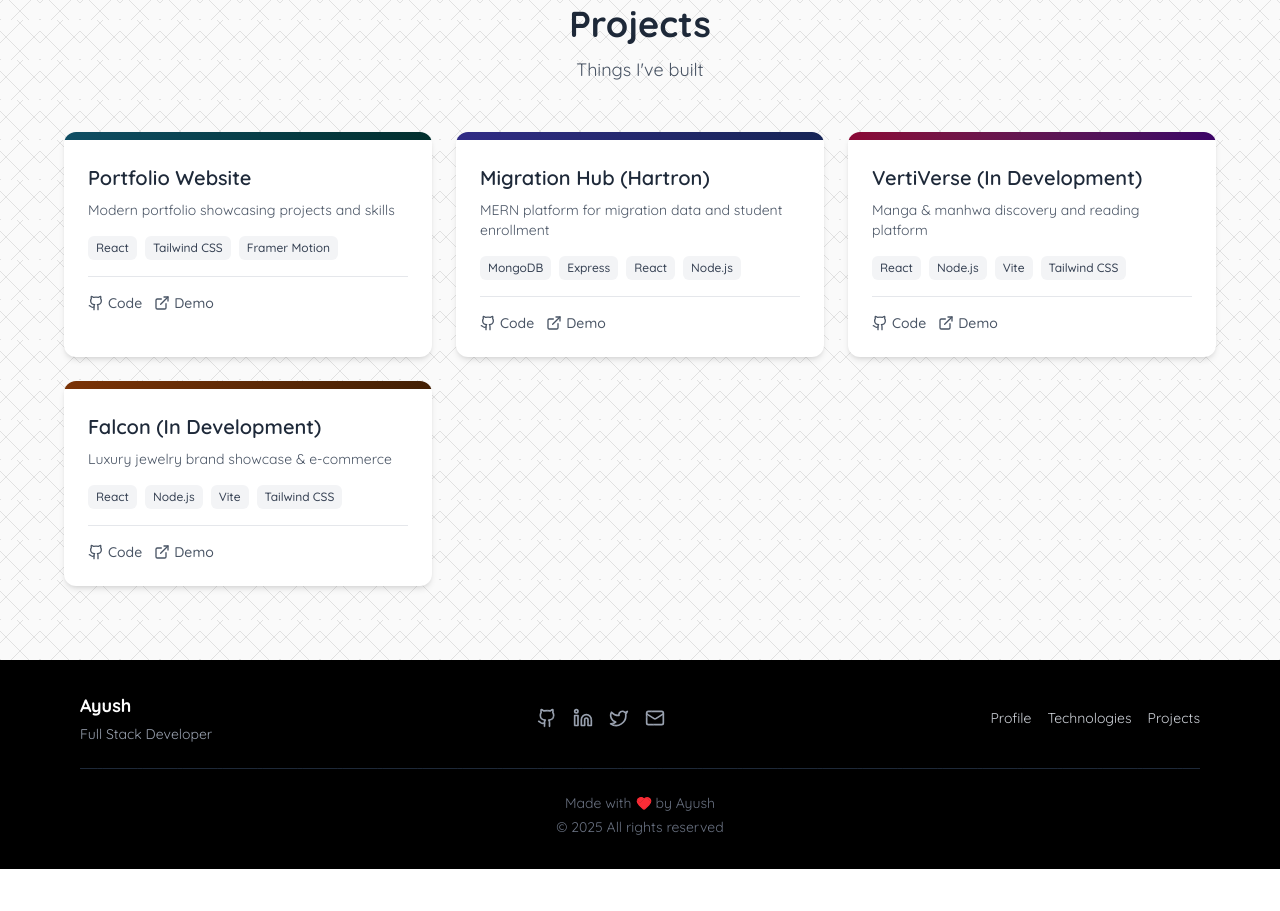
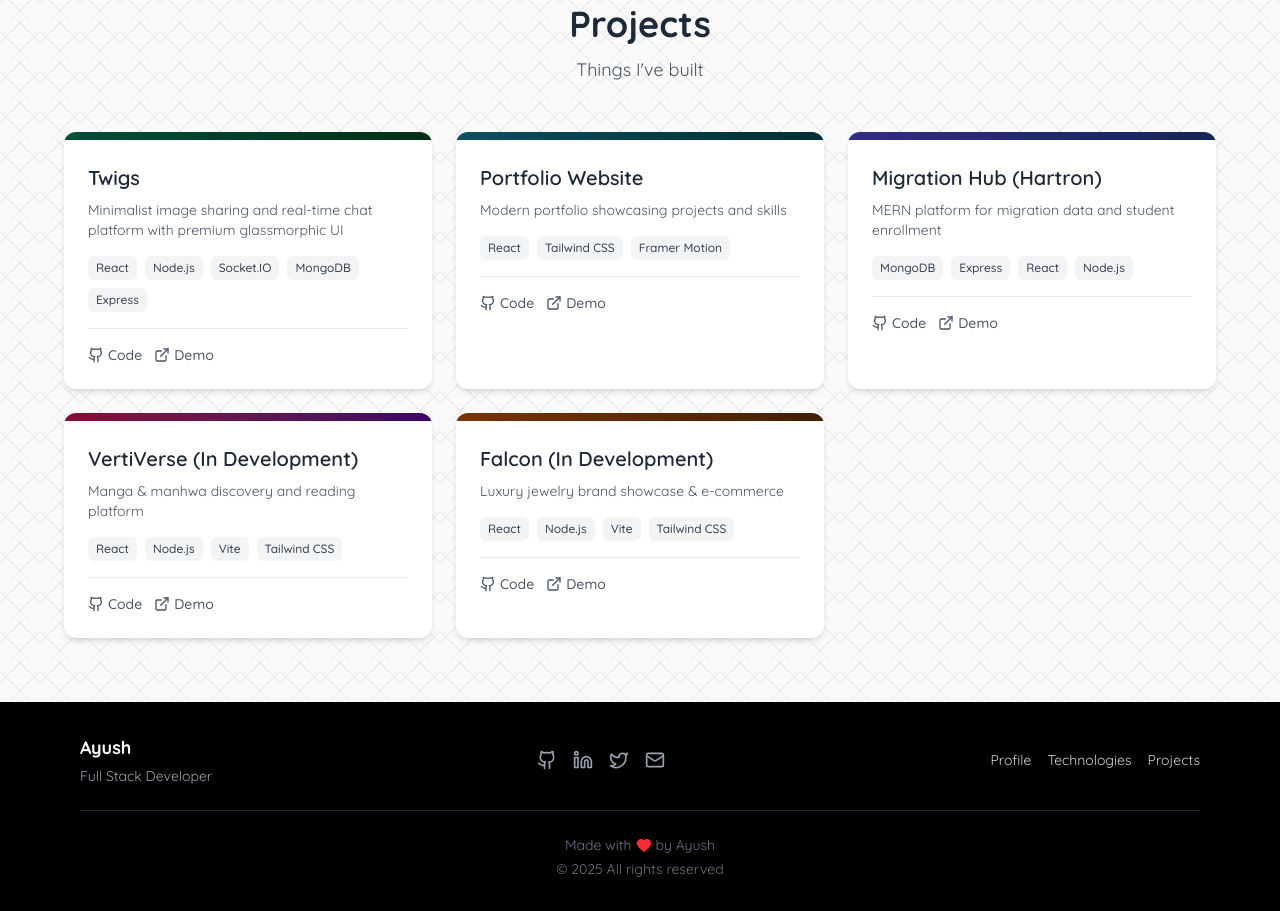
Before and after one commit to aayuxhchaudhary/Portfolio, a React (Vite) app: page / in a window 1280 px wide. Shown: the part 2780-3691 px from the top of the page. Before the commit the page ends 3649 px from the top, so only its background shows below. Built offline with nearby package versions, Linux system fonts and the light colour scheme.

Commit message:
Refactor code structure for improved readability and maintainability

```diff
--- a/index.html
+++ b/index.html
@@ -40,7 +40,7 @@
         "countryOfOrigin": "India"
       },
       "sameAs": [
-        "https://github.com/Ayushcenzo",
+        "https://github.com/aayuxhchaudhary",
         "https://twitter.com/aayushcenzo",
         "https://instagram.com/aayuxhchaudhary"
       ]
--- a/src/components/Home/Footnote.jsx
+++ b/src/components/Home/Footnote.jsx
@@ -5,7 +5,7 @@ export default function Footnote() {
   const currentYear = new Date().getFullYear();
 
   const socialLinks = [
-    { name: 'GitHub', icon: <Github className="w-5 h-5" />, link: 'https://github.com/Ayushcenzo' },
+    { name: 'GitHub', icon: <Github className="w-5 h-5" />, link: 'https://github.com/aayuxhchaudhary' },
     { name: 'LinkedIn', icon: <Linkedin className="w-5 h-5" />, link: 'https://www.linkedin.com/in/' },
     { name: 'Twitter', icon: <Twitter className="w-5 h-5" />, link: 'https://twitter.com/' },
     { name: 'Email', icon: <Mail className="w-5 h-5" />, link: 'mailto:your.email@example.com' },
--- a/src/components/Home/Projects.jsx
+++ b/src/components/Home/Projects.jsx
@@ -5,10 +5,18 @@ import { motion } from "framer-motion";
 export default function Projects() {
   const projects = [
     {
+      title: "Twigs",
+      description: "Minimalist image sharing and real-time chat platform with premium glassmorphic UI",
+      tech: ["React", "Node.js", "Socket.IO", "MongoDB", "Express"],
+      github: "https://github.com/aayuxhchaudhary/twigs_frontend",
+      demo: "https://twigs.ayushcenzo.tech",
+      color: "from-emerald-900 to-green-950",
+    },
+    {
       title: "Portfolio Website",
       description: "Modern portfolio showcasing projects and skills",
       tech: ["React", "Tailwind CSS", "Framer Motion"],
-    github: "https://github.com/Ayushcenzo",
+      github: "https://github.com/aayuxhchaudhary",
       demo: "https://www.ayushcenzo.tech",
       color: "from-cyan-900 to-teal-950",
     },
@@ -16,7 +24,7 @@ export default function Projects() {
       title: "Migration Hub (Hartron)",
       description: "MERN platform for migration data and student enrollment",
       tech: ["MongoDB", "Express", "React", "Node.js"],
-    github: "https://github.com/Ayushcenzo",
+      github: "https://github.com/aayuxhchaudhary",
       demo: "https://www.migrationhub.in",
       color: "from-indigo-900 to-blue-950",
     },
@@ -24,14 +32,14 @@ export default function Projects() {
       title: "VertiVerse (In Development)",
       description: "Manga & manhwa discovery and reading platform",
       tech: ["React", "Node.js", "Vite", "Tailwind CSS"],
-    github: "https://github.com/Ayushcenzo",
+      github: "https://github.com/aayuxhchaudhary",
       color: "from-rose-900 to-purple-950",
     },
     {
       title: "Falcon (In Development)",
       description: "Luxury jewelry brand showcase & e-commerce",
       tech: ["React", "Node.js", "Vite", "Tailwind CSS"],
-    github: "https://github.com/Ayushcenzo",
+      github: "https://github.com/aayuxhchaudhary",
       color: "from-amber-900 to-yellow-950",
     },
   ];
--- a/src/components/Navbar/Navbar.jsx
+++ b/src/components/Navbar/Navbar.jsx
@@ -7,7 +7,7 @@ export default function Navbar() {
   const [isMobileMenuOpen, setIsMobileMenuOpen] = useState(false);
 
   const Menu_icons = [
-    { name: 'GitHub', icon: <Github />, link: 'https://github.com/Ayushcenzo' },
+    { name: 'GitHub', icon: <Github />, link: 'https://github.com/aayuxhchaudhary' },
     { name: 'LinkedIn', icon: <Linkedin />, link: 'https://www.linkedin.com/in/' },
     { name: 'Twitter', icon: <Twitter />, link: 'https://twitter.com/' },
   ];
```
Also changed, not shown: 5 other files (tests, documents, lock files or other folders). Lines whose indentation alone changed are shown as unchanged.
